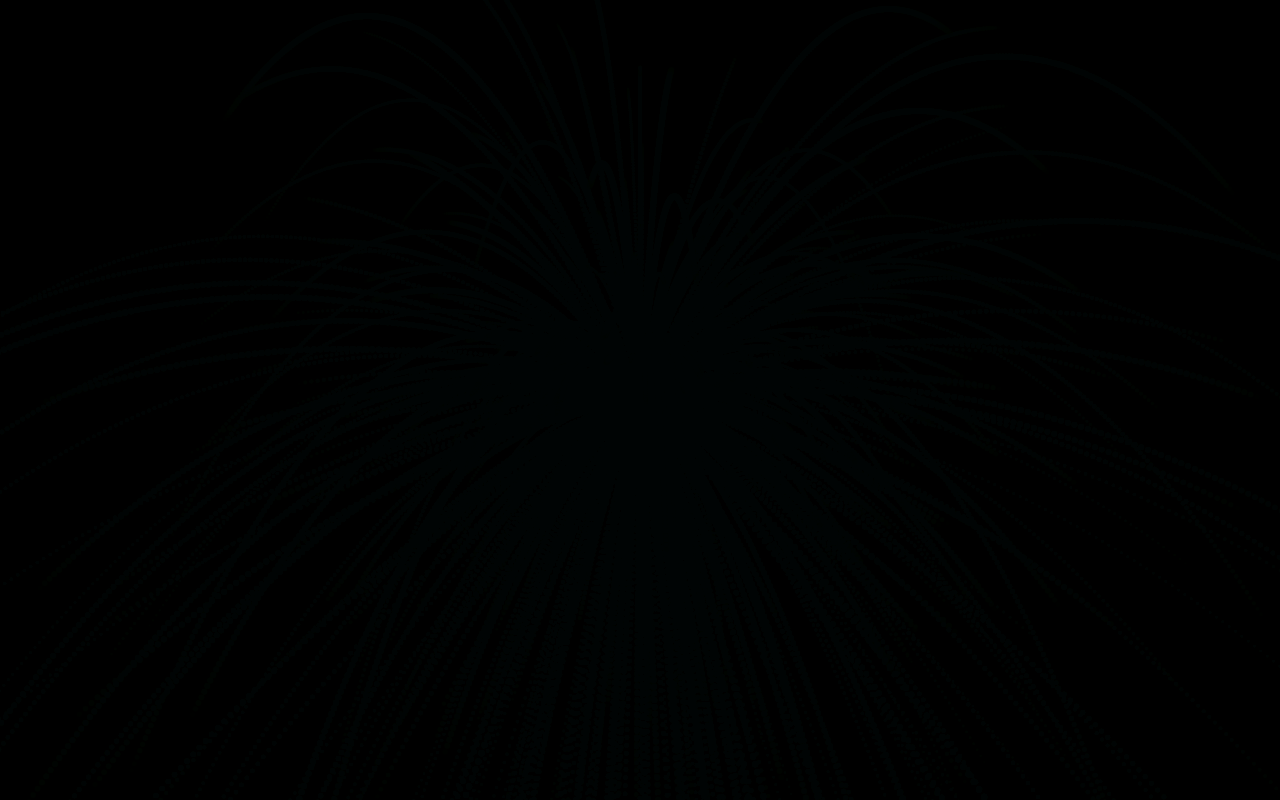
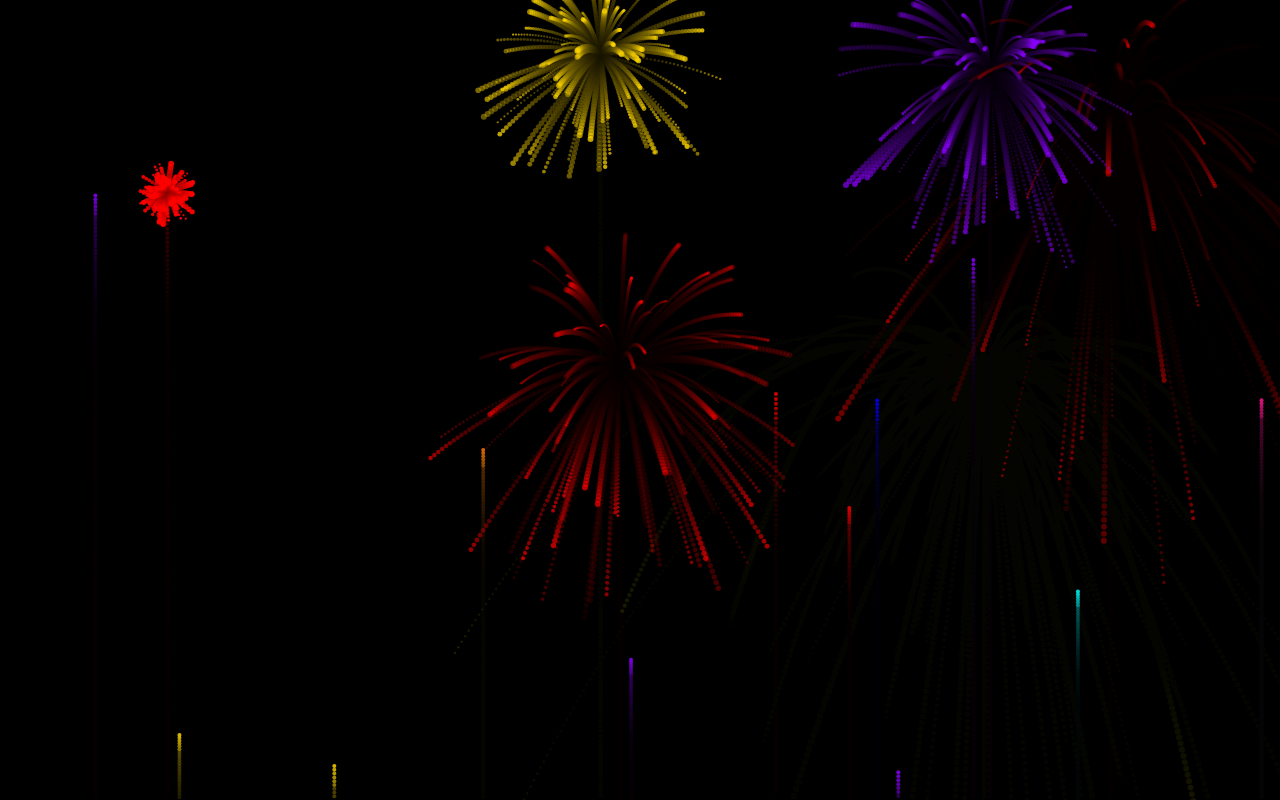
Before and after one commit to GM123013/Firework, a plain HTML site: page index.html in a window 1280 px wide. Drawn offline with Linux system fonts and the light colour scheme.

Commit message:
Update index.html

```diff
--- a/index.html
+++ b/index.html
@@ -3,7 +3,7 @@
 <head>
     <meta charset="UTF-8">
     <meta name="viewport" content="width=device-width, initial-scale=1.0">
-    <title>Full Screen Fireworks</title>
+    <title>Interactive Fireworks</title>
     <style>
         body {
             margin: 0;
@@ -25,15 +25,46 @@
         canvas.width = window.innerWidth;
         canvas.height = window.innerHeight;
 
+        let fireworks = [];
         let particles = [];
+        let isAutoFiring = true;
+        let autoFireTimeout;
+
+        const colors = ['#ff0000', '#ff7f00', '#ffff00', '#00ff00', '#0000ff', '#8b00ff', '#ff1493', '#00ffff', '#ff00ff', '#ffd700'];
+
+        class Firework {
+            constructor() {
+                this.x = Math.random() * canvas.width;
+                this.y = canvas.height;
+                this.targetY = Math.random() * canvas.height / 2;
+                this.speed = 2 + Math.random() * 3;
+                this.color = colors[Math.floor(Math.random() * colors.length)];
+            }
+
+            update() {
+                this.y -= this.speed;
+                return this.y > this.targetY;
+            }
+
+            draw() {
+                ctx.beginPath();
+                ctx.arc(this.x, this.y, 2, 0, Math.PI * 2);
+                ctx.fillStyle = this.color;
+                ctx.fill();
+            }
+
+            explode() {
+                createParticles(this.x, this.y, this.color);
+            }
+        }
 
         class Particle {
-            constructor(x, y, hue) {
+            constructor(x, y, color) {
                 this.x = x;
                 this.y = y;
-                this.hue = hue;
+                this.color = color;
                 this.radius = Math.random() * 2 + 1;
-                this.speed = Math.random() * 5 + 2;
+                this.speed = Math.random() * 3 + 1;
                 this.angle = Math.random() * Math.PI * 2;
                 this.vx = Math.cos(this.angle) * this.speed;
                 this.vy = Math.sin(this.angle) * this.speed;
@@ -50,25 +81,37 @@
             }
 
             draw() {
+                ctx.globalAlpha = this.alpha;
                 ctx.beginPath();
                 ctx.arc(this.x, this.y, this.radius, 0, Math.PI * 2);
-                ctx.fillStyle = `hsla(${this.hue}, 100%, 50%, ${this.alpha})`;
+                ctx.fillStyle = this.color;
                 ctx.fill();
             }
         }
 
-        function createFirework(x, y) {
-            const hue = Math.random() * 360;
-            const particleCount = 500; // 增加粒子数量
-
-            for (let i = 0; i < particleCount; i++) {
-                particles.push(new Particle(x, y, hue));
+        function createParticles(x, y, color) {
+            for (let i = 0; i < 100; i++) {
+                particles.push(new Particle(x, y, color));
             }
         }
 
         function animate() {
             ctx.fillStyle = 'rgba(0, 0, 0, 0.1)';
             ctx.fillRect(0, 0, canvas.width, canvas.height);
+
+            if (isAutoFiring && Math.random() < 0.05) {
+                fireworks.push(new Firework());
+            }
+
+            fireworks = fireworks.filter(firework => {
+                if (firework.update()) {
+                    firework.draw();
+                    return true;
+                } else {
+                    firework.explode();
+                    return false;
+                }
+            });
 
             particles = particles.filter(particle => {
                 if (particle.update()) {
@@ -81,15 +124,23 @@
             requestAnimationFrame(animate);
         }
 
+        function startAutoFire() {
+            isAutoFiring = true;
+            autoFireTimeout = setTimeout(() => {
+                isAutoFiring = false;
+                fireworks = []; // Clear any remaining fireworks
+            }, 5000);
+        }
+
         canvas.addEventListener('click', (e) => {
-            createFirework(e.clientX, e.clientY);
+            if (!isAutoFiring) {
+                createParticles(e.clientX, e.clientY, colors[Math.floor(Math.random() * colors.length)]);
+            }
         });
 
-        // 初始烟花
-        createFirework(canvas.width / 2, canvas.height / 2);
         animate();
+        startAutoFire();
 
-        // 响应窗口大小变化
         window.addEventListener('resize', () => {
             canvas.width = window.innerWidth;
             canvas.height = window.innerHeight;
```
